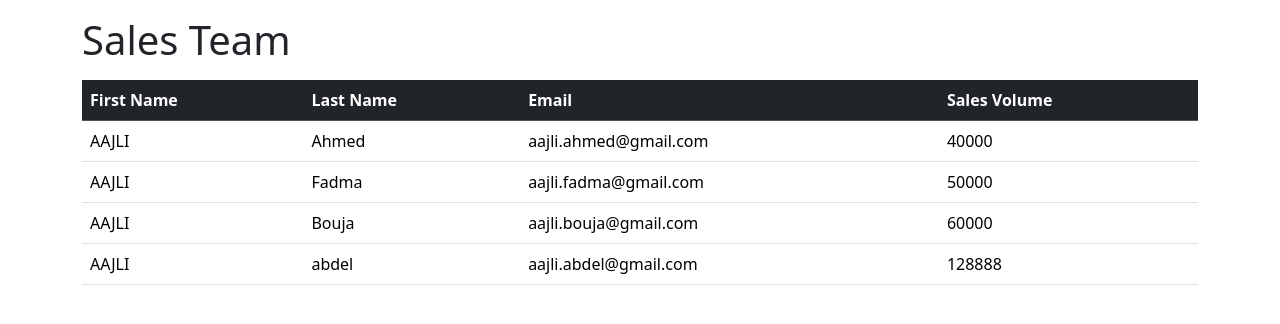
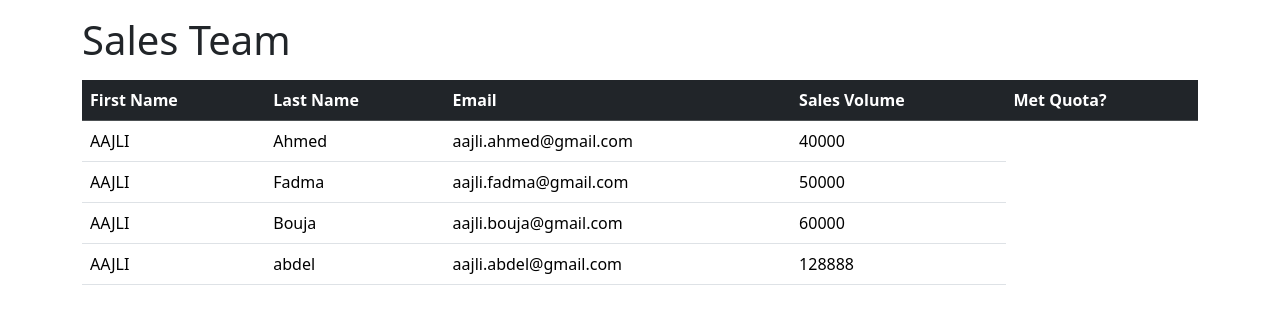
Before and after one commit to aajliAhmed/Angular-Training, an Angular app in the folder sales-project/: page / in a window 1280 px wide. Shown: the top 324 px of the page. Built offline with nearby package versions, Linux system fonts and the light colour scheme.

Commit message:
add column Quota

```diff
--- a/sales-project/src/app/sales-person-list/sales-person-list-bootstrap.component.html
+++ b/sales-project/src/app/sales-person-list/sales-person-list-bootstrap.component.html
@@ -6,6 +6,7 @@
         <th>Last Name</th>
         <th>Email</th>
         <th>Sales Volume</th>
+        <th>Met Quota?</th>
     </tr>
 
 </thead>
```
